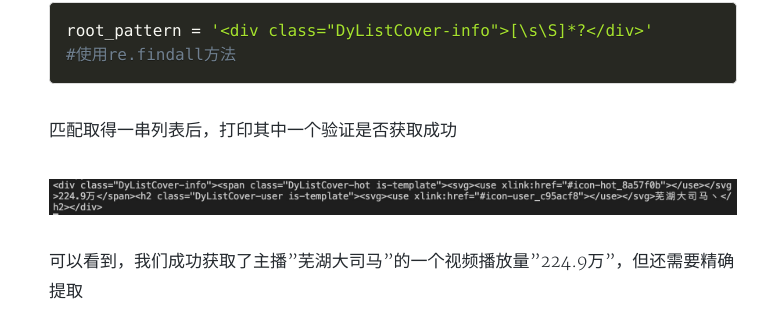
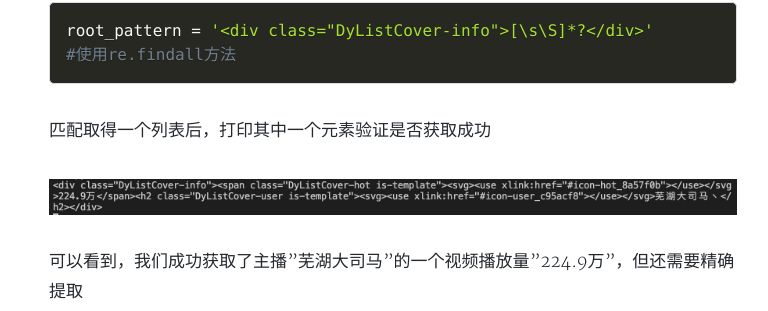
Before and after one commit to cszmzh/BA-NANA.github.io, a Jekyll site: the page built from _posts/2020-02-09-Python小实战——原生爬虫.md, in a window 1280 px wide and 900 px high, scrolled down 3624 px. Shown: the part 140-451 px from the top of the window, without its empty margins (263-1031 px from the left). Built offline with Jekyll 4.4.1, drawn with Linux system fonts in a browser that asks for light colours; nearby versions of some CDN libraries; comment, search, counter and statistics services are not loaded; a style sheet for code colours, icons or effects is not loaded.

Commit message:
Update 2020-02-09-Python小实战——原生爬虫.md

```diff
--- a/_posts/2020-02-09-Python小实战——原生爬虫.md
+++ b/_posts/2020-02-09-Python小实战——原生爬虫.md
@@ -128,7 +128,7 @@ toc: true
   #使用re.findall方法
   ~~~
 
-  匹配取得一串列表后，打印其中一个验证是否获取成功
+  匹配取得一个列表后，打印其中一个元素验证是否获取成功
 
   ![](../../../assets/img/Python实践——原生爬虫/p5.png)
 
```
